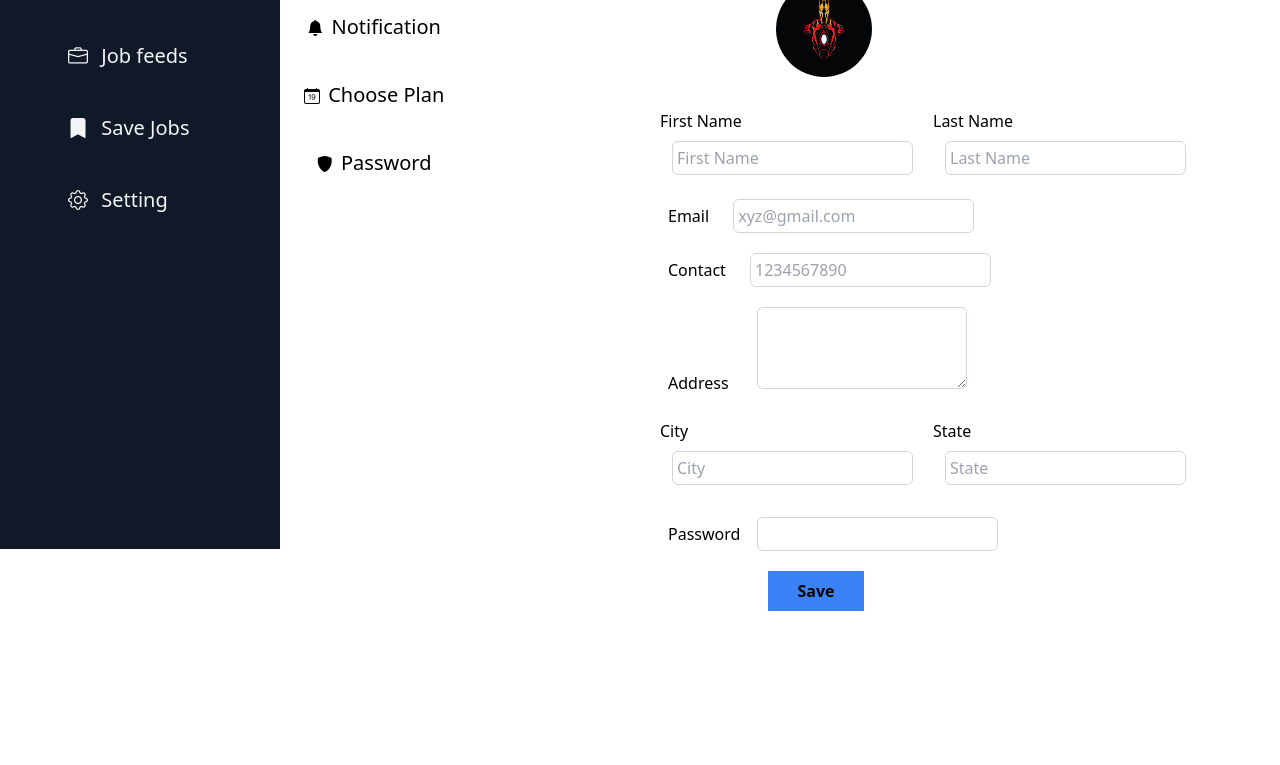
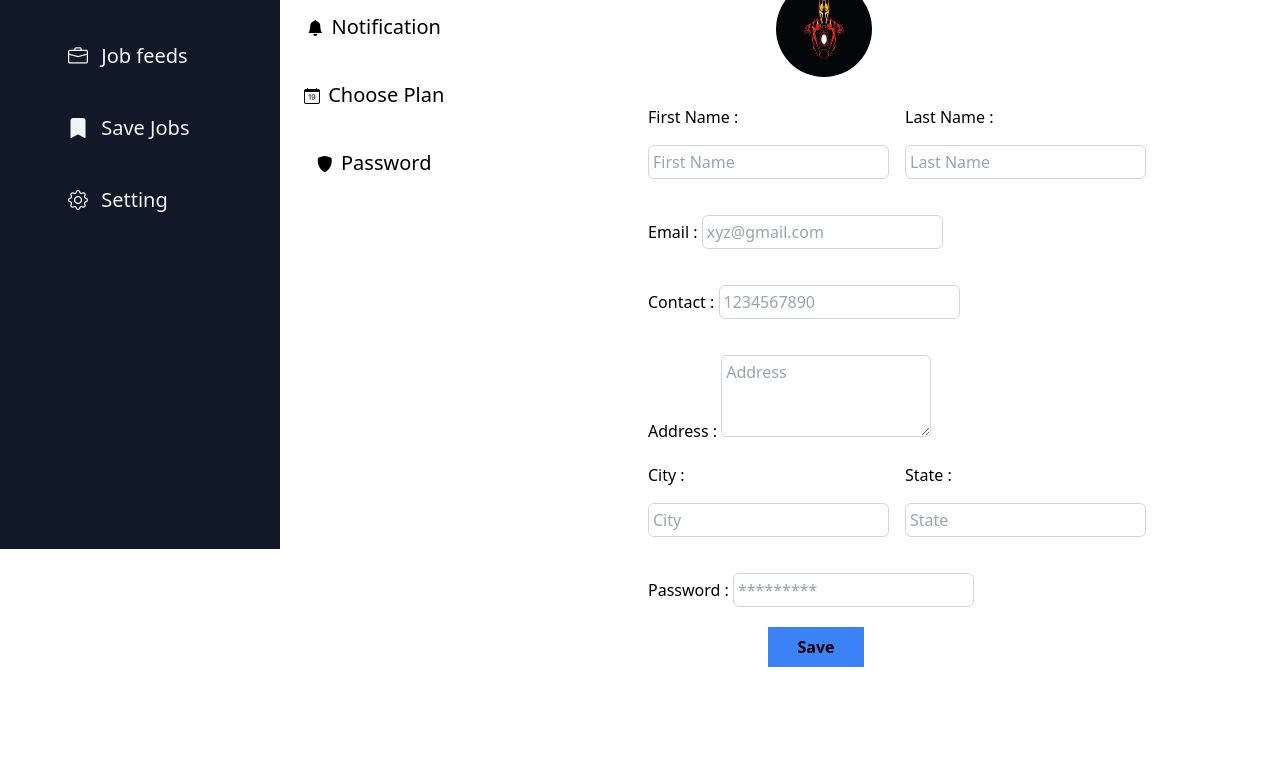
Before and after one commit to SrijanVerma04/UserProfile-Responsive, a website built with Vite: page index.html in a window 1280 px wide. Shown: the part 251-1016 px from the top of the page. Before the commit the page ends 994 px from the top, so only its background shows below. Built offline with nearby package versions, Linux system fonts and the light colour scheme.

Commit message:
adjustment done

```diff
--- a/index.html
+++ b/index.html
@@ -1,14 +1,4 @@
-<!DOCTYPE html>
-<html lang="en">
-<head>
-    <meta charset="UTF-8">
-    <meta http-equiv="X-UA-Compatible" content="IE=edge">
-    <meta name="viewport" content="width=device-width, initial-scale=1.0">
-    <link rel="stylesheet" href="/style.css">
-    <title>Document</title>
-</head>
-<body>
-    <!DOCTYPE html>
+ <!DOCTYPE html>
 <html lang="en">
 <head>
     <meta charset="UTF-8">
@@ -25,21 +15,23 @@
 <body>
 
     <div class="container ">
-        <div class="absolute top-7 left-4 text-white text-2xl cursor-pointer " onclick="open()">
+        <div class="absolute top-7 left-4 text-white text-2xl cursor-pointer " onclick="toggle()">
             <span >
                 <i class="bi bi-filter-left px-2 bg-gray-800 rounded-md"></i>
             </span>
         </div>
 
-        <div class="sidebar fixed inset-y-0 lg:left-0 left-[-300px] p-2 w-[280px] overflow-y-auto text bg-gray-900 " >
+        <div id="sidebar" class="fixed inset-y-0 lg:left-0 left-[-300px] p-2 w-[280px] overflow-y-auto text bg-gray-900" onclick="toggle()" >
             <div class="text-gray-100 text-xl">
                <div class="p-2.5 mt-4 flex item-center">
                    <h1 class="font-bold text-gray-200 text-[15px] ml-3">
                        <i class="bi bi-person-workspace rounded px-3 py-2 bg-white text-black  "></i>
-                       <i class="bi bi-x ml-44 lg:hidden" onclick="open()"></i>
+                       <i class="bi bi-x ml-44 lg:hidden" ></i>
                     </h1>
                </div>
+
                <hr class="my-2 bg-gray-400 mt-4 ">
+
                <div class=" mt-12 mx-10 rounded-md hover:bg-blue-500 hover:font-bold p-3 cursor-pointer">
                   <i class="bi bi-columns mx-2"></i>
                   <span class="text-xl">Dashboard</span>
@@ -69,6 +61,7 @@
                  <img class="w-12 rounded-full h-12 inline-block mr-10" src="image.png" alt="">
             </div>
         </div>
+
         <div class="mt-10 font-sans cursor-pointer rounded-md   text-center mx-28 sm:float-left sm:mx-60 md:mx-72 md:mt-24 lg:float-left">
             <div class="hover:bg-gray-200  hover:text-black hover:font-bold my-4 p-3 ">
                 <i class="bi bi-pencil-fill mx-1"></i>
@@ -87,37 +80,56 @@
                 <span class="text-xl ">Password</span>
             </div>
         </div>
-        <div class="font-sans  mt-10 sm:float-left  sm:my-7 sm:mx-10 md:mx-44 md:my-28   lg:-mt-72 lg:ml-96 ">
+
+        <div class="font-sans  mt-10 sm:float-left  sm:my-7 sm:mx-10 md:mx-56 md:my-28 lg:-mt-72 lg:ml-96 ">
             <form action="" class="lg:ml-64">
                 <span class="text-xl font-semibold mx-5 sm:text-3xl">Edit Profile</span>
                 <div class="image md:mt-5">
                     <img class="rounded-full w-28 p-2 h-28 mx-32 mt-2 " src="image.png" alt="">
                 </div>
 
-                <div class="flex mt-4 mx-4 md:mt-5 ">
-                    <span class="p-1  "> First Name <input class="p-1 mt-2 rounded-md outline-blue-300 sm:mx-3 border border-gray-300" type="text" placeholder="First Name"></span>
-                    <span class=" p-1 "> Last Name <input class="p-1 mt-2 rounded-md outline-blue-300 sm:mx-3 border border-gray-300 " type="text" placeholder="Last Name"></span>
+                <div class="flex mt-4  md:mt-5 ">
+                  <label class="mx-2" for="First Name">First Name :
+                    <input class="p-1 mt-4 rounded-md outline-blue-300  border border-gray-300" type="text" id="First Name" placeholder="First Name">
+                  </label>
+
+                  <label class="mx-2" for="Last Name">Last Name :
+                    <input class="p-1 mt-4 rounded-md outline-blue-300  border border-gray-300 " type="text" id="Last Name" placeholder="Last Name">
+                  </label>
                 </div>
 
-                <div class=" mt-3 mx-6 md:mt-5">
-                    <span class="p-1">Email <input class="p-1 mx-4 sm:mx-5 rounded-md outline-blue-300 border border-gray-300" type="email" name="Email" id="" placeholder="xyz@gmail.com"></span>
+                <div class=" mt-3  md:mt-5">
+                  <label class="mx-2" for="email">Email :
+                    <input class="p-1 mt-4  rounded-md outline-blue-300 border border-gray-300" type="email" name="Email" id="email" placeholder="xyz@gmail.com">
+                  </label>
                 </div>
 
-                <div class=" mt-4 mx-6 md:mt-5">
-                    <span class="p-1">Contact <input class="p-1 mx-4 sm:mx-5 rounded-md outline-blue-300 border border-gray-300" type="number" name="Contact" id="" placeholder="1234567890"></span>
+                <div class=" mt-4 md:mt-5">
+                    <label class="mx-2" for="contact">Contact :
+                        <input class="p-1 mt-4 rounded-md outline-blue-300 border border-gray-300" type="number" name="Contact" id="contact" placeholder="1234567890">
+                    </label>
                 </div>
 
-                <div class=" mt-2 mx-6 md:mt-5">
-                    <label class="p-1">Address <textarea class="mx-6 p-1 rounded-md outline-blue-300 border border-gray-300" name="Address" id="" cols="20" rows="3"></textarea></label>
+                <div class=" mt-2 md:mt-5">
+                    <label class="mx-2" for="address">Address :
+                         <textarea class="p-1 mt-4 rounded-md outline-blue-300 border border-gray-300" name="Address" id="address" cols="20" rows="3" placeholder="Address"></textarea>
+                    </label>
                 </div>
 
-                <div class="flex mt-4 mx-4 md:mt-5 ">
-                    <span class="p-1"> City <input class="p-1 mt-2 rounded-md outline-blue-300 sm:mx-3 border border-gray-300" type="text" placeholder="City"></span>
-                    <span class=" p-1"> State <input class="p-1 mt-2 rounded-md outline-blue-300 sm:mx-3 border border-gray-300" type="text" placeholder="State"></span>
+                <div class="flex mt-4  md:mt-5 ">
+                    <label class="mx-2" for="city">City :
+                       <input class="p-1 mt-4 rounded-md outline-blue-300 border border-gray-300" type="text" id="city" placeholder="City">
+                    </label>
+
+                    <label class="mx-2" for="state">State :
+                       <input class="p-1 mt-4 rounded-md outline-blue-300 border border-gray-300" type="text" id="state" placeholder="State">
+                    </label>
                 </div>
 
-                <div class=" mt-4 mx-6 md:mt-5">
-                    <span class="p-1">Password <input class="p-1 mt-2 rounded-md outline-blue-300 sm:mx-3 border border-gray-300" type="password" name="Password" id=""></span>
+                <div class=" mt-4 md:mt-5">
+                    <label class="mx-2" for="password">Password :
+                         <input class="p-1 mt-4 rounded-md outline-blue-300  border border-gray-300" type="password" name="Password" id="password" placeholder="*********">
+                    </label>
                 </div>
 
                 <button class="mx-32 my-5 p-2 w-24 font-semibold bg-blue-500 md:mt-5 hover:bg-blue-700 hover:text-white">Save</button>
@@ -126,9 +138,14 @@
     </div>
 
     <script>
-       function open(){
-    document.querySelector('.sidebar').classList.toggle('left-[-300px]');
-        }
+        let sidebar = document.getElementById("sidebar")
+        function toggle(){
+        sidebar.addEventListener("click", function(e){
+            sidebar.style.display = "block";
+            e.preventDefault();
+        })
+    }
+
     </script>
 
 
@@ -137,5 +154,3 @@
 
 
 </html>
-</body>
-</html>
```
